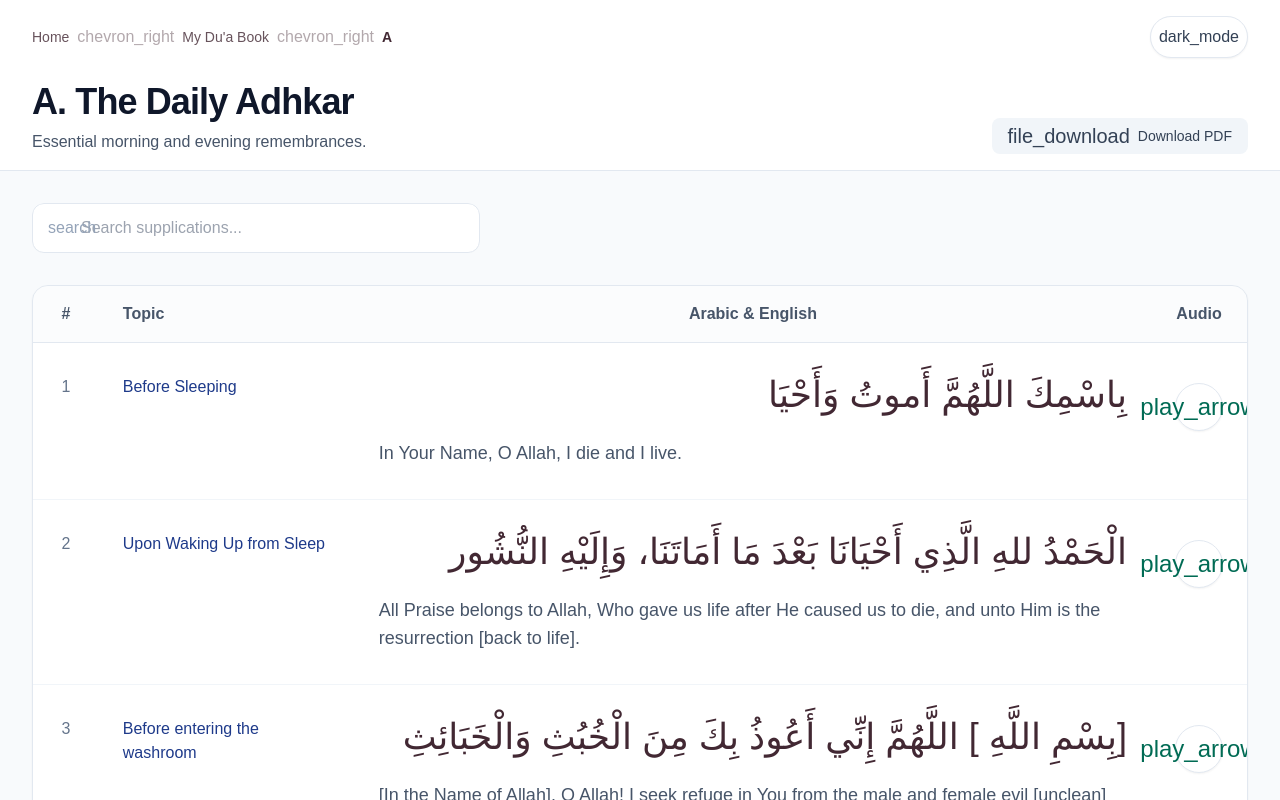
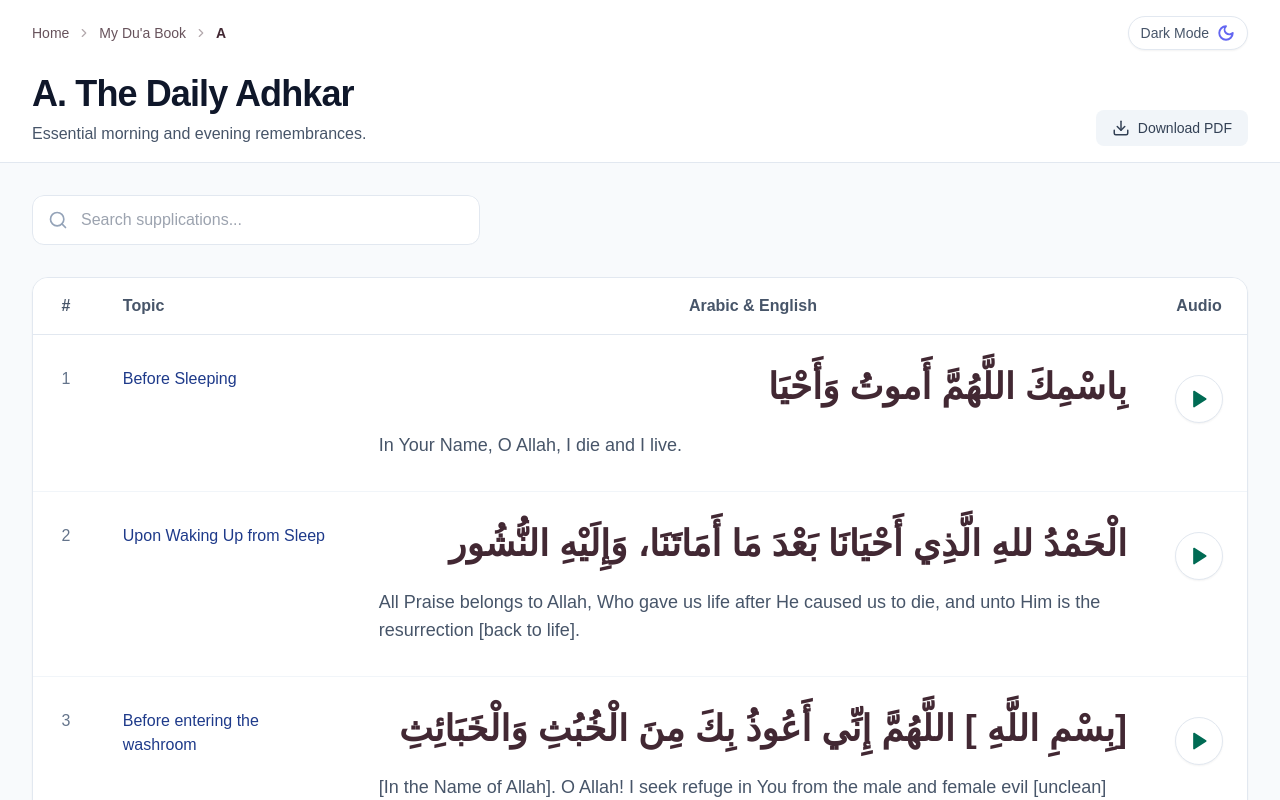
Before and after one commit to saifulislamimran/My-Dua-Book, a Next.js app: page /chapters/a-the-daily-adhkar in a window 1280 px wide. Shown: the top 800 px of the page. Built offline with nearby package versions, Linux system fonts and the light colour scheme.

Commit message:
style: UI polish, Lucide icons, and typography upgrades

```diff
--- a/src/components/AudioPlayer.tsx
+++ b/src/components/AudioPlayer.tsx
@@ -3,6 +3,7 @@
 import React, { useEffect, useRef } from 'react';
 import { Howl } from 'howler';
 import { useAudioStore } from '@/store/useAudioStore';
+import { AudioLines, SkipBack, Play, Pause, SkipForward, Volume2, X } from 'lucide-react';
 
 export function AudioPlayer() {
   const {
@@ -117,7 +118,7 @@ export function AudioPlayer() {
         {/* Metadata */}
         <div className="flex items-center gap-4 flex-1 w-full md:w-auto mt-1">
           <div className="w-12 h-12 bg-[#61C9A8]/20 rounded-lg flex items-center justify-center text-[#61C9A8]">
-            <span className="material-symbols-outlined">graphic_eq</span>
+            <AudioLines size={24} />
           </div>
           <div className="overflow-hidden">
             <h4 className="font-bold text-[#1E3A8A] dark:text-blue-300 truncate">{currentDua.topic}</h4>
@@ -128,31 +129,31 @@ export function AudioPlayer() {
         {/* Controls */}
         <div className="flex items-center gap-6">
           <button className="text-gray-600 dark:text-gray-300 hover:text-[#1E3A8A] dark:hover:text-white transition-colors">
-            <span className="material-symbols-outlined">skip_previous</span>
+            <SkipBack size={24} />
           </button>
 
           <button
             onClick={togglePlayPause}
             className="w-14 h-14 rounded-full bg-[#61C9A8] text-white flex items-center justify-center shadow-lg hover:scale-105 active:scale-95 transition-all"
           >
-            <span className="material-symbols-outlined text-[32px]">{isPlaying ? 'pause' : 'play_arrow'}</span>
+            {isPlaying ? <Pause size={28} className="fill-current" /> : <Play size={28} className="fill-current ml-1" />}
           </button>
 
           <button className="text-gray-600 dark:text-gray-300 hover:text-[#1E3A8A] dark:hover:text-white transition-colors">
-            <span className="material-symbols-outlined">skip_next</span>
+            <SkipForward size={24} />
           </button>
         </div>
 
         {/* Info and Volume */}
         <div className="hidden md:flex flex-1 justify-end items-center gap-4">
           <button className="text-gray-600 dark:text-gray-300 hover:text-[#1E3A8A] dark:hover:text-white transition-colors">
-            <span className="material-symbols-outlined">volume_up</span>
+            <Volume2 size={24} />
           </button>
           <button
             onClick={closePlayer}
             className="ml-2 text-gray-400 hover:text-red-500 transition-colors"
           >
-            <span className="material-symbols-outlined">close</span>
+            <X size={24} />
           </button>
         </div>
       </div>
--- a/src/components/ChapterList.tsx
+++ b/src/components/ChapterList.tsx
@@ -4,6 +4,7 @@ import React, { useState, useMemo } from 'react';
 import Link from 'next/link';
 import { ThemeToggle } from '@/components/ThemeToggle';
 import { Chapter } from '@/types';
+import { ChevronRight, Search, BookOpen, SearchX } from 'lucide-react';
 
 export function ChapterList({ chapters }: { chapters: Chapter[] }) {
   const [searchQuery, setSearchQuery] = useState('');
@@ -21,9 +22,9 @@ export function ChapterList({ chapters }: { chapters: Chapter[] }) {
         <div className="flex justify-between items-center mb-4">
           <nav className="flex items-center space-x-2 text-primary dark:text-[#cfaab7] overflow-x-auto whitespace-nowrap py-1">
             <Link className="text-sm font-medium hover:underline opacity-80" href="/">Home</Link>
-            <span className="material-symbols-outlined text-[16px] opacity-40">chevron_right</span>
+            <ChevronRight size={14} className="opacity-40" />
             <span className="text-sm font-medium hover:underline opacity-80 cursor-pointer">Audio Books</span>
-            <span className="material-symbols-outlined text-[16px] opacity-40">chevron_right</span>
+            <ChevronRight size={14} className="opacity-40" />
             <span className="text-sm font-bold text-primary dark:text-slate-100">My Du&apos;a Book</span>
           </nav>
           <ThemeToggle />
@@ -31,7 +32,7 @@ export function ChapterList({ chapters }: { chapters: Chapter[] }) {
 
         <div className="mb-8 max-w-2xl">
           <div className="relative group rounded-full overflow-hidden">
-            <span className="material-symbols-outlined absolute left-5 top-1/2 -translate-y-1/2 text-slate-400 group-focus-within:text-[#006b54] transition-colors z-10">search</span>
+            <Search size={20} className="absolute left-5 top-1/2 -translate-y-1/2 text-slate-400 group-focus-within:text-[#006b54] transition-colors z-10" />
             <input
               type="text"
               placeholder="Search chapters by title or description..."
@@ -59,12 +60,12 @@ export function ChapterList({ chapters }: { chapters: Chapter[] }) {
                   <div className="w-12 h-12 rounded-full bg-[#5a3e49]/10 dark:bg-[#5a3e49]/30 flex items-center justify-center text-primary dark:text-[#cfaab7] font-bold text-xl group-hover:scale-110 transition-transform border border-[#5a3e49]/20 dark:border-[#5a3e49]/50">
                     {chapter.id}
                   </div>
-                  <span className="material-symbols-outlined text-primary/30 dark:text-[#cfaab7]/30 mt-3 text-xl">auto_stories</span>
+                  <BookOpen size={20} className="text-primary/40 dark:text-[#cfaab7]/40 mt-3" />
                 </div>
                 <div className="flex-grow pt-1">
                   <div className="flex justify-between items-start mb-1">
                     <h2 className="text-lg font-bold text-slate-900 dark:text-slate-100 group-hover:text-[#006b54] transition-colors leading-tight">{chapter.title}</h2>
-                    <span className="material-symbols-outlined text-[#006b54] opacity-0 group-hover:opacity-100 transition-all text-xl -mr-1">chevron_right</span>
+                    <ChevronRight size={20} className="text-[#006b54] opacity-0 group-hover:opacity-100 transition-all -mr-1" />
                   </div>
                   <p className="text-sm text-slate-500 dark:text-slate-400 line-clamp-2 leading-relaxed">
                     {chapter.description}
@@ -75,7 +76,7 @@ export function ChapterList({ chapters }: { chapters: Chapter[] }) {
           </div>
         ) : (
           <div className="text-center py-20">
-            <span className="material-symbols-outlined text-6xl text-slate-300 dark:text-slate-800 mb-4">search_off</span>
+            <SearchX size={64} className="mx-auto text-slate-300 dark:text-slate-700 mb-4" strokeWidth={1} />
             <p className="text-slate-500 text-lg">No chapters found matching &quot;{searchQuery}&quot;</p>
           </div>
         )}
--- a/src/components/ChapterView.tsx
+++ b/src/components/ChapterView.tsx
@@ -5,6 +5,7 @@ import Link from 'next/link';
 import { ThemeToggle } from '@/components/ThemeToggle';
 import { useAudioStore } from '@/store/useAudioStore';
 import { Chapter } from '@/types';
+import { ChevronRight, Download, Search, Play, Pause } from 'lucide-react';
 
 export function ChapterView({ chapter }: { chapter: Chapter }) {
   const [searchQuery, setSearchQuery] = useState('');
@@ -36,9 +37,9 @@ export function ChapterView({ chapter }: { chapter: Chapter }) {
           <div className="flex justify-between items-center mb-6">
             <nav className="flex items-center space-x-2 text-primary dark:text-[#cfaab7] overflow-x-auto whitespace-nowrap">
               <Link className="text-sm font-medium hover:underline opacity-80" href="/">Home</Link>
-              <span className="material-symbols-outlined text-[16px] opacity-40">chevron_right</span>
+              <ChevronRight size={14} className="opacity-40" />
               <Link className="text-sm font-medium hover:underline opacity-80" href="/chapters">My Du&apos;a Book</Link>
-              <span className="material-symbols-outlined text-[16px] opacity-40">chevron_right</span>
+              <ChevronRight size={14} className="opacity-40" />
               <span className="text-sm font-bold text-primary dark:text-slate-100">{chapter.title.split('.')[0]}</span>
             </nav>
             <ThemeToggle />
@@ -52,7 +53,7 @@ export function ChapterView({ chapter }: { chapter: Chapter }) {
 
             <div className="flex items-center gap-4">
               <button className="flex items-center gap-2 px-4 py-2 rounded-lg bg-slate-100 dark:bg-slate-800 text-slate-700 dark:text-slate-300 hover:bg-slate-200 dark:hover:bg-slate-700 transition-colors font-medium text-sm">
-                <span className="material-symbols-outlined text-[20px]">file_download</span>
+                <Download size={18} />
                 Download PDF
               </button>
             </div>
@@ -66,7 +67,7 @@ export function ChapterView({ chapter }: { chapter: Chapter }) {
         {/* Search */}
         <div className="mb-8">
           <div className="relative group rounded-xl overflow-hidden max-w-md">
-            <span className="material-symbols-outlined absolute left-4 top-1/2 -translate-y-1/2 text-slate-400 group-focus-within:text-[#006b54] transition-colors z-10">search</span>
+            <Search size={20} className="absolute left-4 top-1/2 -translate-y-1/2 text-slate-400 group-focus-within:text-[#006b54] transition-colors z-10" />
             <input
               type="text"
               placeholder="Search supplications..."
@@ -82,7 +83,7 @@ export function ChapterView({ chapter }: { chapter: Chapter }) {
           <div className="overflow-x-auto">
             <table className="w-full text-left border-collapse">
               <thead>
-                <tr className="border-b border-slate-200 dark:border-slate-800 bg-slate-50/50 dark:bg-slate-900/50">
+                <tr className="border-b border-slate-200 dark:border-slate-800 bg-white dark:bg-slate-950">
                   <th className="py-4 px-6 font-semibold text-slate-600 dark:text-slate-400 w-16 text-center">#</th>
                   <th className="py-4 px-6 font-semibold text-slate-600 dark:text-slate-400 w-48 md:w-64">Topic</th>
                   <th className="py-4 px-6 font-semibold text-slate-600 dark:text-slate-400 text-right md:text-center">Arabic & English</th>
@@ -108,7 +109,7 @@ export function ChapterView({ chapter }: { chapter: Chapter }) {
                         </td>
                         <td className="py-8 px-6">
                           <div className="mb-6 flex justify-end">
-                            <p className="font-amiri text-3xl md:text-4xl leading-loose text-right text-primary dark:text-white" dir="rtl">
+                            <p className="font-amiri font-bold text-3xl md:text-4xl leading-[3] text-right text-primary dark:text-white" dir="rtl">
                               {dua.arabic}
                             </p>
                           </div>
@@ -128,9 +129,7 @@ export function ChapterView({ chapter }: { chapter: Chapter }) {
                                   : 'bg-white dark:bg-slate-800 border-slate-200 dark:border-slate-700 text-[#006b54] hover:bg-[#006b54] hover:text-white hover:border-[#006b54]'
                               }`}
                             >
-                              <span className="material-symbols-outlined text-[24px]">
-                                {isRowPlaying ? 'pause' : 'play_arrow'}
-                              </span>
+                              {isRowPlaying ? <Pause size={20} className="fill-current" /> : <Play size={20} className="fill-current" />}
                             </button>
                           </div>
                         </td>
--- a/src/components/ThemeToggle.tsx
+++ b/src/components/ThemeToggle.tsx
@@ -2,6 +2,7 @@
 
 import React from 'react';
 import { useTheme } from './ThemeProvider';
+import { Sun, Moon } from 'lucide-react';
 
 export function ThemeToggle() {
   const { theme, toggleTheme } = useTheme();
@@ -9,13 +10,16 @@ export function ThemeToggle() {
   return (
     <button
       onClick={toggleTheme}
-      className="p-2 rounded-full bg-white dark:bg-slate-900 shadow-sm border border-slate-200 dark:border-slate-800 transition-all duration-200 active:scale-95 flex items-center justify-center text-gray-600 dark:text-gray-300 hover:bg-gray-200 dark:hover:bg-slate-800"
+      className="flex items-center gap-2 px-3 py-1.5 rounded-full bg-white dark:bg-slate-900 shadow-sm border border-slate-200 dark:border-slate-800 transition-all duration-300 active:scale-95 text-slate-600 dark:text-slate-300 hover:bg-slate-50 dark:hover:bg-slate-800 focus:outline-none focus:ring-2 focus:ring-primary/20"
       aria-label="Toggle Theme"
     >
+      <span className="text-sm font-medium hidden sm:block">
+        {theme === 'dark' ? 'Light Mode' : 'Dark Mode'}
+      </span>
       {theme === 'dark' ? (
-        <span className="material-symbols-outlined text-yellow-400">light_mode</span>
+        <Sun size={18} className="text-amber-400" strokeWidth={2.5} />
       ) : (
-        <span className="material-symbols-outlined text-slate-700">dark_mode</span>
+        <Moon size={18} className="text-indigo-500" strokeWidth={2.5} />
       )}
     </button>
   );
```
